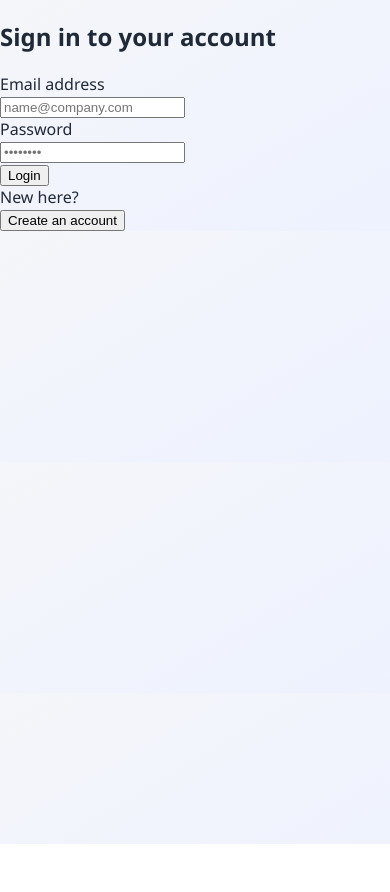
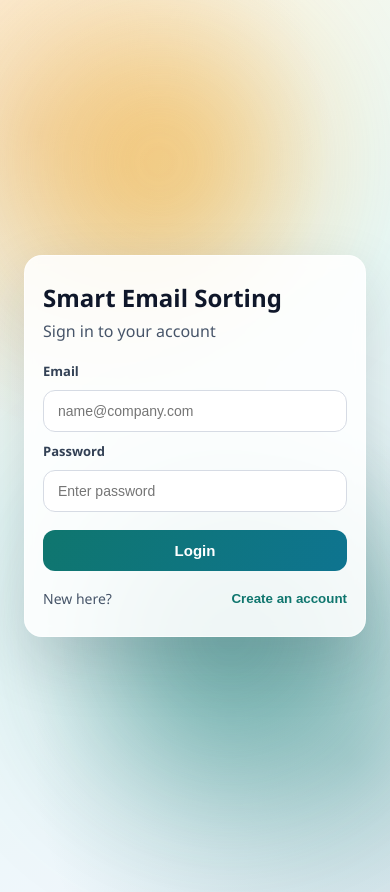
Before and after one commit to yaswinipriyas24/smartemailsorting, a React (Create React App) app in the folder frontend/: page /login in a window 390 px wide. Before the commit the page ends 844 px from the top, so only its background shows below. Built offline with nearby package versions, Linux system fonts and the light colour scheme.

Commit message:
Frontend : Modified

```diff
--- a/frontend/src/pages/LoginPage.js
+++ b/frontend/src/pages/LoginPage.js
@@ -1,14 +1,10 @@
 import React, { useState } from "react";
 import axios from "axios";
 import { useNavigate } from "react-router-dom";
+import "../styles/auth.css";
 
-/**
- * A combined Auth component that handles both Login and Registration.
- * It uses standard OAuth2 form-data for login and JSON for registration.
- * This component replaces the separate Login and Register pages for a streamlined user experience.
- */
 export default function LoginPage() {
-  const [view, setView] = useState("login"); // 'login' or 'register'
+  const [view, setView] = useState("login");
   const [email, setEmail] = useState("");
   const [password, setPassword] = useState("");
   const [confirmPassword, setConfirmPassword] = useState("");
@@ -26,9 +22,6 @@ export default function LoginPage() {
     setSuccess("");
   };
 
-  /**
-   * Helper to format error details from Backend response
-   */
   const formatError = (detail, defaultMsg) => {
     if (!detail) return defaultMsg;
     if (typeof detail === "string") return detail;
@@ -39,9 +32,6 @@ export default function LoginPage() {
     return detail.msg || defaultMsg;
   };
 
-  /**
-   * Handle Login (OAuth2 Password Flow Requirement)
-   */
   const handleLogin = async (e) => {
     e.preventDefault();
     setLoading(true);
@@ -49,7 +39,6 @@ export default function LoginPage() {
     setSuccess("");
 
     try {
-      // Backend expects application/x-www-form-urlencoded for OAuth2
       const formData = new URLSearchParams();
       formData.append("username", email);
       formData.append("password", password);
@@ -61,29 +50,21 @@ export default function LoginPage() {
       );
 
       const token = response.data.access_token;
-      if (!token) {
-        throw new Error("No access token received!");
-      }
+      if (!token) throw new Error("No access token received");
 
       localStorage.setItem("token", token);
       setSuccess("Login successful! Redirecting...");
-
-      // Use navigate for redirection after a short delay
-      setTimeout(() => navigate("/dashboard"), 1000);
+      setTimeout(() => navigate("/dashboard"), 800);
     } catch (err) {
       const errorMsg = err.response
         ? formatError(err.response.data.detail, "Invalid credentials")
         : "Cannot reach server. Ensure the Backend is running.";
       setError(errorMsg);
-      console.error("🔴 Login Failed:", err);
     } finally {
       setLoading(false);
     }
   };
 
-  /**
-   * Handle Registration
-   */
   const handleRegister = async (e) => {
     e.preventDefault();
     if (password !== confirmPassword) {
@@ -100,126 +81,95 @@ export default function LoginPage() {
         email,
         username: email,
         password,
-        confirm_password: confirmPassword,
+        confirm_password: confirmPassword
       });
 
       setSuccess("Registration successful! Please login.");
-      setTimeout(() => resetForm("login"), 2000);
+      setTimeout(() => resetForm("login"), 1400);
     } catch (err) {
       const errorMsg = err.response
         ? formatError(err.response.data.detail, "Registration failed")
         : "Cannot reach server. Ensure the Backend is running.";
       setError(errorMsg);
-      console.error("🔴 Registration Failed:", err);
     } finally {
       setLoading(false);
     }
   };
 
-  // The styling uses Tailwind CSS classes. Ensure your project is configured for it.
   return (
-    <div className="min-h-screen bg-gray-50 flex flex-col justify-center py-12 sm:px-6 lg:px-8">
-      <div className="sm:mx-auto sm:w-full sm:max-w-md">
-        <h2 className="mt-6 text-center text-3xl font-extrabold text-gray-900">
+    <div className="auth-shell">
+      <div className="auth-glow auth-glow-a" />
+      <div className="auth-glow auth-glow-b" />
+
+      <div className="auth-card">
+        <h1 className="auth-brand">Smart Email Sorting</h1>
+        <h2 className="auth-title">
           {view === "login" ? "Sign in to your account" : "Create your account"}
         </h2>
-      </div>
 
-      <div className="mt-8 sm:mx-auto sm:w-full sm:max-w-md">
-        <div className="bg-white py-8 px-4 shadow sm:rounded-lg sm:px-10">
-          <form className="space-y-6" onSubmit={view === "login" ? handleLogin : handleRegister}>
-            {/* Email Field */}
-            <div>
-              <label className="block text-sm font-medium text-gray-700">Email address</label>
-              <div className="mt-1">
+        <form className="auth-form" onSubmit={view === "login" ? handleLogin : handleRegister}>
+          <label className="auth-label" htmlFor="auth-email">Email</label>
           <input
+            id="auth-email"
+            className="auth-input"
             type="email"
             required
             autoComplete="email"
             value={email}
             onChange={(e) => setEmail(e.target.value)}
-                  className="appearance-none block w-full px-3 py-2 border border-gray-300 rounded-md shadow-sm placeholder-gray-400 focus:outline-none focus:ring-blue-500 focus:border-blue-500 sm:text-sm"
             placeholder="name@company.com"
           />
-              </div>
-            </div>
 
-            {/* Password Field */}
-            <div>
-              <label className="block text-sm font-medium text-gray-700">Password</label>
-              <div className="mt-1">
+          <label className="auth-label" htmlFor="auth-pass">Password</label>
           <input
+            id="auth-pass"
+            className="auth-input"
             type="password"
             required
-                  autoComplete={view === 'login' ? 'current-password' : 'new-password'}
+            autoComplete={view === "login" ? "current-password" : "new-password"}
             value={password}
             onChange={(e) => setPassword(e.target.value)}
-                  className="appearance-none block w-full px-3 py-2 border border-gray-300 rounded-md shadow-sm placeholder-gray-400 focus:outline-none focus:ring-blue-500 focus:border-blue-500 sm:text-sm"
-                  placeholder="••••••••"
+            placeholder="Enter password"
           />
-              </div>
-            </div>
 
-            {/* Confirm Password (Registration Only) */}
           {view === "register" && (
-              <div>
-                <label className="block text-sm font-medium text-gray-700">Confirm Password</label>
-                <div className="mt-1">
+            <>
+              <label className="auth-label" htmlFor="auth-confirm">Confirm Password</label>
               <input
+                id="auth-confirm"
+                className="auth-input"
                 type="password"
                 required
                 autoComplete="new-password"
                 value={confirmPassword}
                 onChange={(e) => setConfirmPassword(e.target.value)}
-                    className="appearance-none block w-full px-3 py-2 border border-gray-300 rounded-md shadow-sm placeholder-gray-400 focus:outline-none focus:ring-blue-500 focus:border-blue-500 sm:text-sm"
-                    placeholder="••••••••"
+                placeholder="Confirm password"
               />
-                </div>
-              </div>
+            </>
           )}
 
-            {/* Status Messages */}
-            {error && <div className="text-sm text-red-600 bg-red-100 p-3 rounded-md">{error}</div>}
-            {success && <div className="text-sm text-green-600 bg-green-100 p-3 rounded-md">{success}</div>}
+          {error && <div className="auth-msg auth-msg-error">{error}</div>}
+          {success && <div className="auth-msg auth-msg-success">{success}</div>}
 
-            {/* Submit Button */}
           <button
             type="submit"
             disabled={loading}
-              className={`w-full flex justify-center py-2 px-4 border border-transparent rounded-md shadow-sm text-sm font-medium text-white transition-all
-                ${loading
-                  ? "bg-gray-400 cursor-not-allowed"
-                  : view === "login"
-                    ? "bg-blue-600 hover:bg-blue-700 focus:outline-none focus:ring-2 focus:ring-offset-2 focus:ring-blue-500"
-                    : "bg-green-600 hover:bg-green-700 focus:outline-none focus:ring-2 focus:ring-offset-2 focus:ring-green-500"
-                }`}
+            className={`auth-submit ${view === "register" ? "register" : "login"} ${loading ? "disabled" : ""}`}
           >
             {loading ? "Processing..." : view === "login" ? "Login" : "Register"}
           </button>
         </form>
 
-          {/* View Toggle */}
-          <div className="mt-6">
-            <div className="relative">
-              <div className="absolute inset-0 flex items-center"><div className="w-full border-t border-gray-300"></div></div>
-              <div className="relative flex justify-center text-sm">
-                <span className="px-2 bg-white text-gray-500">
-                  {view === "login" ? "New here?" : "Already have an account?"}
-                </span>
-              </div>
-            </div>
-
-            <div className="mt-6 text-center">
+        <div className="auth-switch">
+          <span>{view === "login" ? "New here?" : "Already have an account?"}</span>
           <button
+            className="auth-switch-btn"
             onClick={() => resetForm(view === "login" ? "register" : "login")}
-                className="font-medium text-blue-600 hover:text-blue-500 focus:outline-none"
           >
             {view === "login" ? "Create an account" : "Sign in instead"}
           </button>
         </div>
       </div>
     </div>
-      </div>
-    </div>
   );
 }
--- /dev/null
+++ b/frontend/src/styles/auth.css
@@ -0,0 +1,178 @@
+.auth-shell {
+  min-height: 100vh;
+  display: flex;
+  align-items: center;
+  justify-content: center;
+  padding: 24px;
+  background:
+    radial-gradient(circle at 10% 15%, rgba(217, 119, 6, 0.2), transparent 35%),
+    radial-gradient(circle at 90% 85%, rgba(15, 118, 110, 0.25), transparent 38%),
+    linear-gradient(145deg, #fff8e8 0%, #e6f7f6 45%, #f5f7ff 100%);
+  font-family: "Poppins", "Segoe UI", sans-serif;
+}
+
+.auth-glow {
+  position: fixed;
+  pointer-events: none;
+  border-radius: 999px;
+  filter: blur(80px);
+  opacity: 0.55;
+  z-index: 0;
+}
+
+.auth-glow-a {
+  width: 240px;
+  height: 240px;
+  background: #f59e0b;
+  top: 5%;
+  left: 10%;
+}
+
+.auth-glow-b {
+  width: 280px;
+  height: 280px;
+  background: #0f766e;
+  right: 5%;
+  bottom: 8%;
+}
+
+.auth-card {
+  width: 100%;
+  max-width: 460px;
+  padding: 34px 28px;
+  border-radius: 24px;
+  background: rgba(255, 255, 255, 0.88);
+  box-shadow: 0 24px 60px rgba(17, 24, 39, 0.15);
+  border: 1px solid rgba(255, 255, 255, 0.6);
+  backdrop-filter: blur(6px);
+  position: relative;
+  z-index: 1;
+}
+
+.auth-brand {
+  margin: 0 0 8px;
+  font-size: 30px;
+  line-height: 1.15;
+  color: #0f172a;
+}
+
+.auth-title {
+  margin: 0 0 20px;
+  font-size: 16px;
+  color: #475569;
+  font-weight: 500;
+}
+
+.auth-form {
+  display: grid;
+  gap: 10px;
+}
+
+.auth-label {
+  font-size: 13px;
+  color: #334155;
+  font-weight: 600;
+}
+
+.auth-input {
+  width: 100%;
+  border: 1px solid #d6dbe4;
+  border-radius: 12px;
+  padding: 12px 14px;
+  font-size: 14px;
+  color: #0f172a;
+  background: #ffffff;
+  box-sizing: border-box;
+  outline: none;
+  transition: border-color 0.2s ease, box-shadow 0.2s ease;
+}
+
+.auth-input:focus {
+  border-color: #0f766e;
+  box-shadow: 0 0 0 3px rgba(15, 118, 110, 0.15);
+}
+
+.auth-msg {
+  margin-top: 6px;
+  padding: 10px 12px;
+  border-radius: 10px;
+  font-size: 13px;
+  font-weight: 600;
+}
+
+.auth-msg-error {
+  color: #991b1b;
+  background: #fee2e2;
+}
+
+.auth-msg-success {
+  color: #14532d;
+  background: #dcfce7;
+}
+
+.auth-submit {
+  margin-top: 8px;
+  border: none;
+  color: #ffffff;
+  font-size: 15px;
+  font-weight: 700;
+  padding: 12px 16px;
+  border-radius: 12px;
+  cursor: pointer;
+  transition: transform 0.16s ease, box-shadow 0.16s ease;
+}
+
+.auth-submit.login {
+  background: linear-gradient(120deg, #0f766e, #0e7490);
+}
+
+.auth-submit.register {
+  background: linear-gradient(120deg, #ca8a04, #ea580c);
+}
+
+.auth-submit:hover {
+  transform: translateY(-1px);
+  box-shadow: 0 12px 20px rgba(15, 23, 42, 0.2);
+}
+
+.auth-submit.disabled {
+  opacity: 0.7;
+  cursor: not-allowed;
+  transform: none;
+  box-shadow: none;
+}
+
+.auth-switch {
+  margin-top: 18px;
+  display: flex;
+  align-items: center;
+  justify-content: space-between;
+  gap: 8px;
+  flex-wrap: wrap;
+  font-size: 14px;
+  color: #475569;
+}
+
+.auth-switch-btn {
+  background: transparent;
+  border: none;
+  color: #0f766e;
+  font-weight: 700;
+  cursor: pointer;
+  padding: 0;
+}
+
+.auth-switch-btn:hover {
+  text-decoration: underline;
+}
+
+@media (max-width: 640px) {
+  .auth-card {
+    padding: 28px 18px;
+    border-radius: 18px;
+  }
+
+  .auth-brand {
+    font-size: 24px;
+  }
+}
```
Also changed, not shown: frontend/src/pages/UserPage.js (+12 -9 lines), frontend/src/styles/dashboard.css (+109 -0 lines), 1 other file (tests, documents, lock files or other folders). Lines whose indentation alone changed are shown as unchanged.
